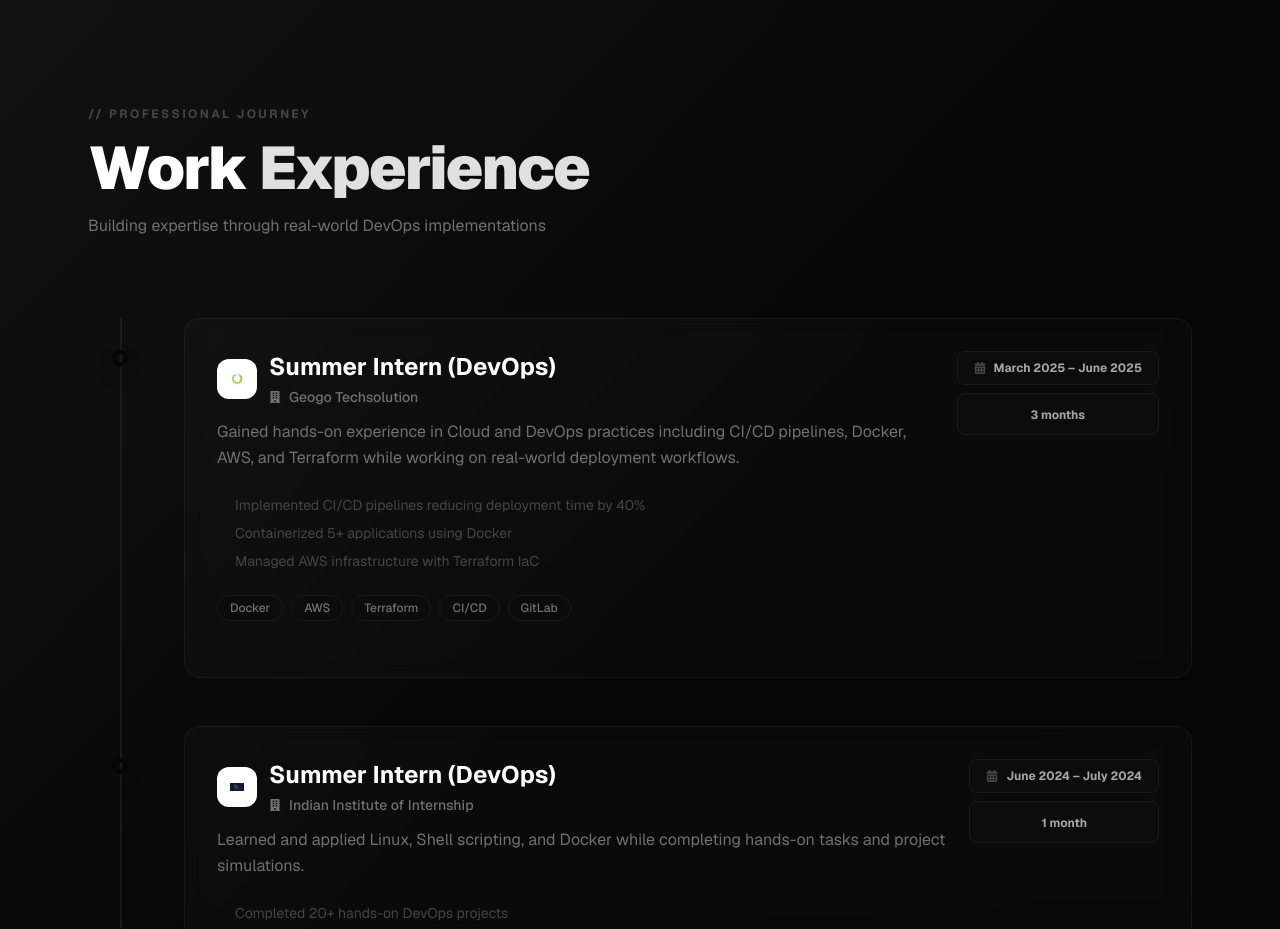
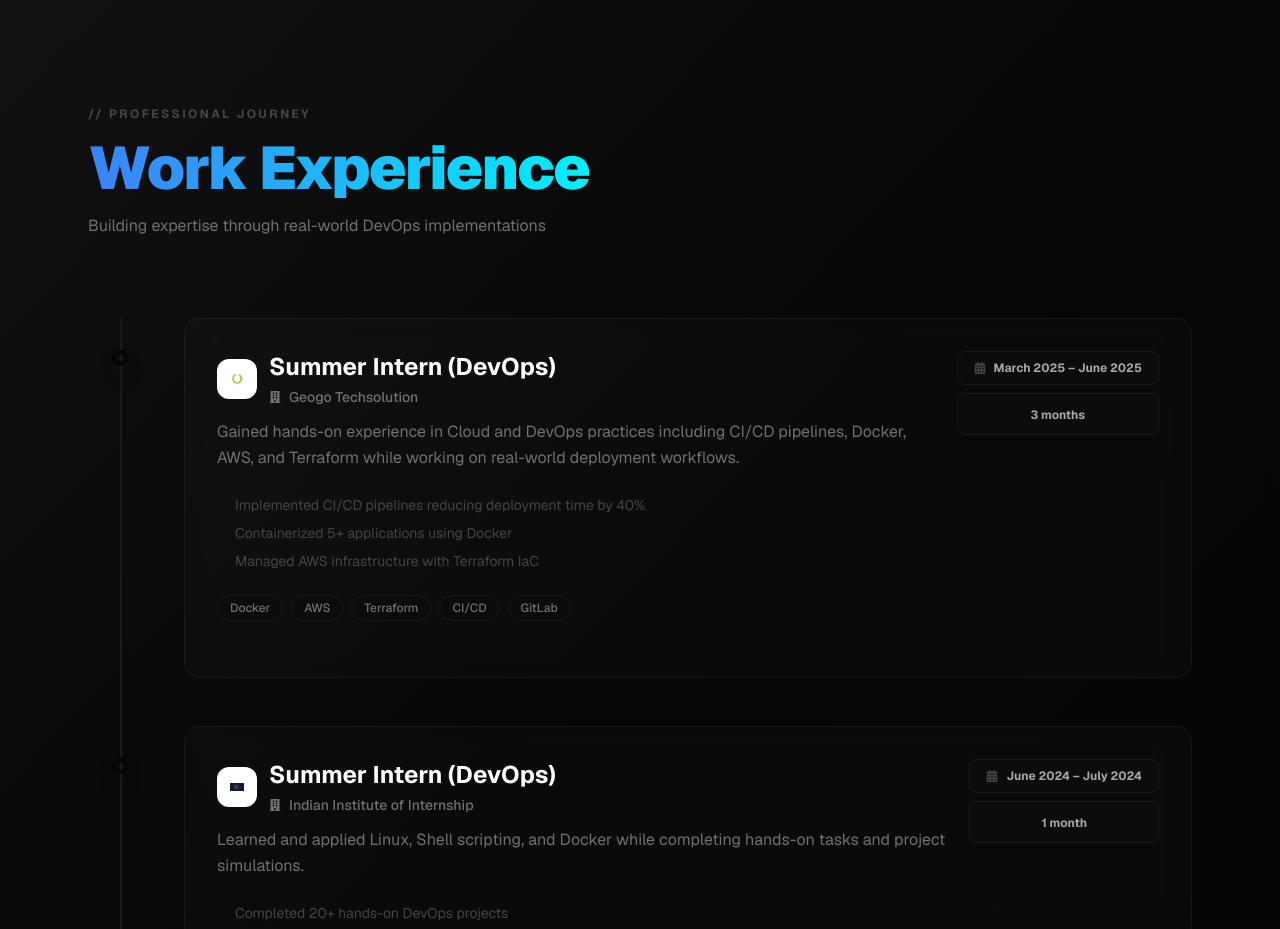
Before and after one commit to shinjansarkar/Shinjan-s-Protfolio, a Next.js app: page / in a window 1280 px wide. Shown: the part 2760-3689 px from the top of the page. Built offline with nearby package versions, Linux system fonts and the light colour scheme; no server answers.

Commit message:
intial comit

```diff
--- a/components/Experience.tsx
+++ b/components/Experience.tsx
@@ -68,7 +68,7 @@
                         transition={{ delay: 0.1 }}
                         className="text-3xl md:text-5xl lg:text-6xl font-black text-white tracking-tight mb-4"
                     >
-                        Work <span className="text-obsidian-100">Experience</span>
+                        <span className="text-transparent bg-clip-text bg-gradient-to-r from-electric-blue to-electric-cyan">Work Experience</span>
                     </motion.h3>
                     <motion.p
                         initial={{ opacity: 0, y: 20 }}
```
